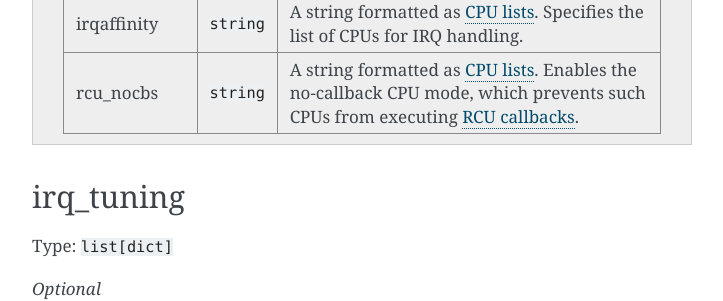
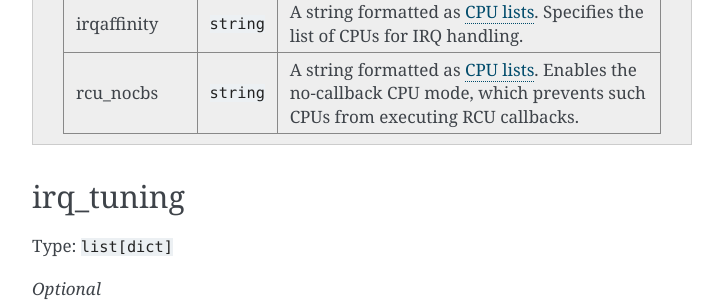
Before and after one commit to canonical/real-time-ubuntu-docs, a Sphinx documentation site: the page built from docs/reference/rt-conf-yaml.md, in a window 1280 px wide and 900 px high, scrolled down 954 px. Shown: the part 202-503 px from the top of the window, without its empty margins (388-1111 px from the left). Built offline with Sphinx 7.4.7, drawn with Linux system fonts in a browser that asks for light colours; some of the changed lines change nothing that is shown.

Commit message:
feat!: drop url
Signed-off-by: Lincoln Wallace <lincoln.wallace@canonical.com>

````diff
--- a/docs/reference/rt-conf-yaml.md
+++ b/docs/reference/rt-conf-yaml.md
@@ -29,7 +29,7 @@ In addition, `rt-conf` carries out syntax validation on values of the parameters
 | nohz_full | `string` | A string formatted as {ref}`cpu-lists`. Specifies the adaptive-ticks cpus, which means the specified list of CPUs whose tick will be stopped whenever possible. The boot CPU will be forced outside the range to maintain the timekeeping. |
 | kthread_cpus | `string` | A string formatted as {ref}`cpu-lists`. Specifies the list of CPUs to be allocated for kernel threads. |
 | irqaffinity | `string` | A string formatted as {ref}`cpu-lists`. Specifies the list of CPUs for IRQ handling. |
-| rcu_nocbs | `string` | A string formatted as {ref}`cpu-lists`. Enables the no-callback CPU mode, which prevents such CPUs from executing [RCU callbacks][rcu_callbacks]. |
+| rcu_nocbs | `string` | A string formatted as {ref}`cpu-lists`. Enables the no-callback CPU mode, which prevents such CPUs from executing RCU callbacks. |
 ```
 
 (irqt)=
@@ -156,7 +156,3 @@ Valid values:
   * `ondemand`: Scales the frequency dynamically according to current load. Jumps to the highest frequency and then possibly back off as the idle time increases.
   * `conservative`: Scales the frequency dynamically according to current load (more gradually than ondemand).
   * `schedutil`: [Scheduler-driven](https://lwn.net/Articles/682391/) CPU frequency selection.
-
-
-<!-- Links -->
-[rcu_callbacks]: https://wiki.linuxfoundation.org/realtime/documentation/technical_details/rcu
````
